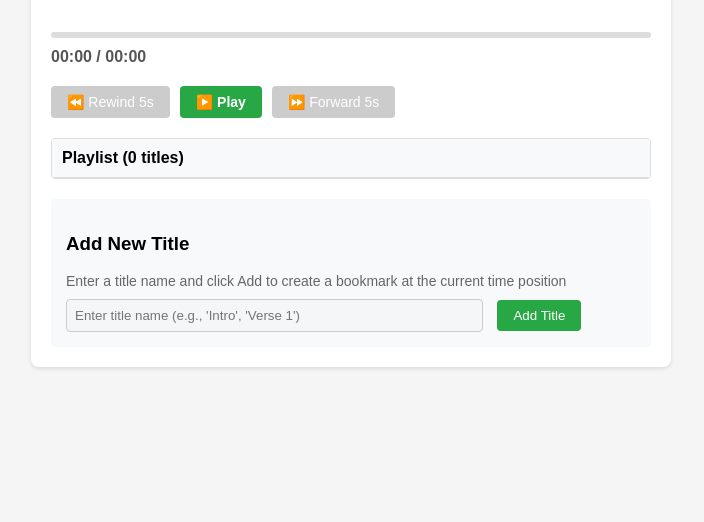
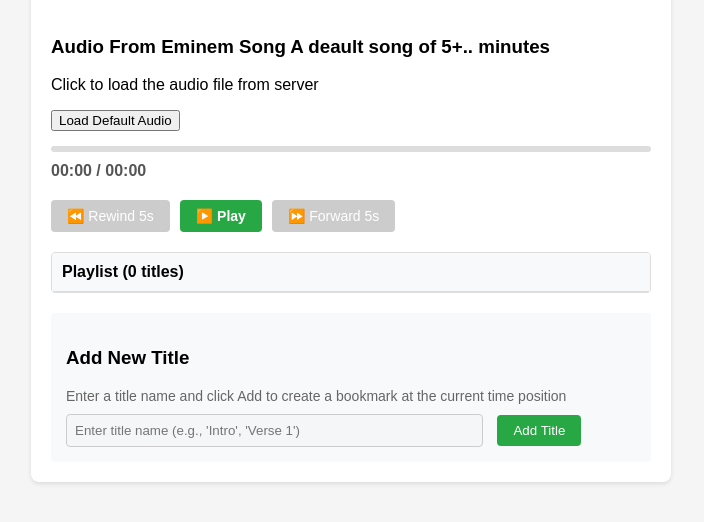
Before and after one commit to zhadleyclem/TimeStamps, a plain HTML site: page index.html in a window 1280 px wide. Shown: the part 166-688 px from the top of the page, without its empty margins (289-993 px from the left). Drawn offline with Linux system fonts and the light colour scheme.

Commit message:
Update index.html

```diff
--- a/index.html
+++ b/index.html
@@ -11,7 +11,11 @@
         <h1>Audio Player</h1>
 
         <input type="file" id="audioFile" accept="audio/*" class="file-input">
-
+                <div class="">
+            <h3>Audio From Eminem Song A deault song of 5+.. minutes</h3>
+            <p>Click to load the audio file from server</p>
+            <button id="loadDefaultBtn" class="load-default-btn">Load Default Audio</button>
+        </div>
         <div id="fileName" class="file-name"></div>
 
         <audio id="audioPlayer" preload="metadata"></audio>
```
